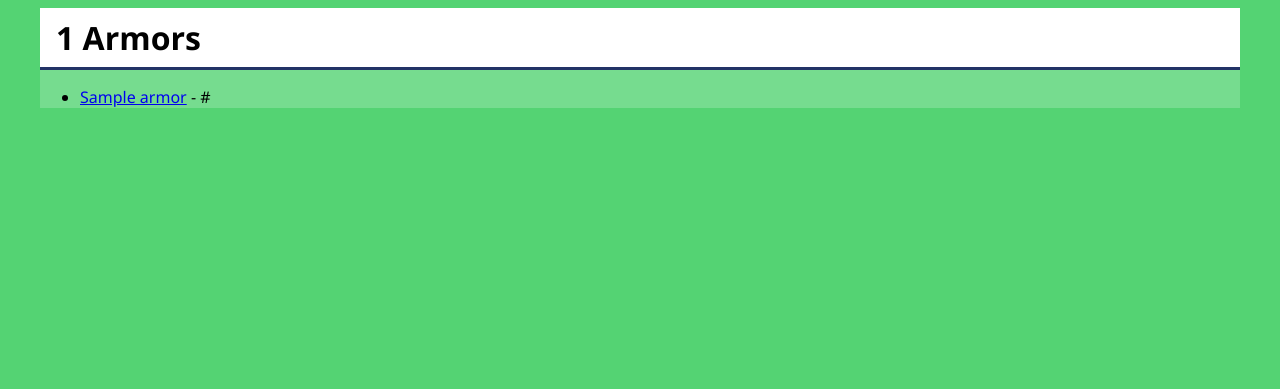
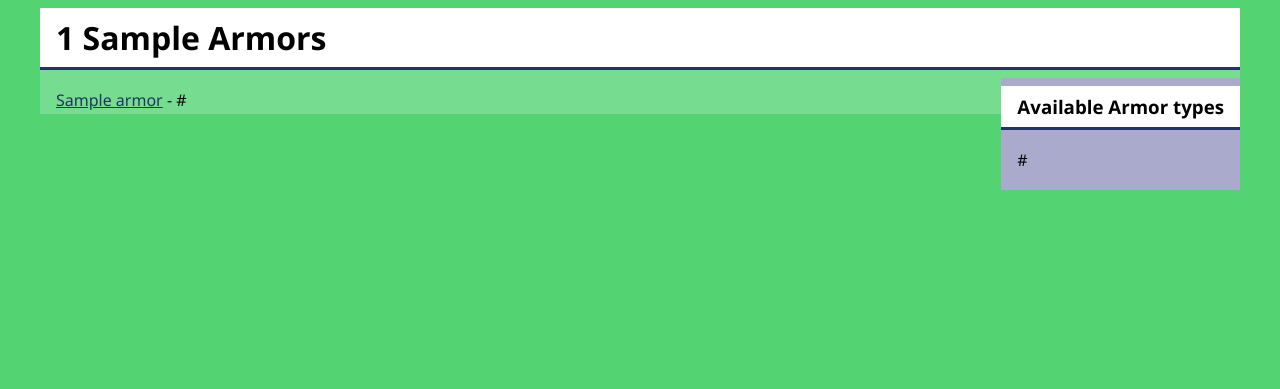
Before and after one commit to ArnoldasKun/Kalve, a Django app: template arsenal/forge/templates/forge/armor_list.html in a window 1280 px wide. Shown: the part 38-427 px from the top of the page. Run offline with Django 3.2, Linux system fonts and the light colour scheme; the template is opened without the code that fills it: most values are stand-ins (such as "Sample title", 1, 10 or a date in 2020).

Commit message:
armor filters, models, views, css, html

```diff
--- a/arsenal/forge/static/forge/css/base.css
+++ b/arsenal/forge/static/forge/css/base.css
@@ -56,3 +56,26 @@ footer .container {
     display: flex;
     align-content: stretch;
 }
+
+.armor_type_filter {
+    float: right;
+    background-color: #aac;
+}
+
+ul {
+    list-style: none;
+    padding: 0;
+}
+
+ul li {
+    padding: 0.2rem 1rem;
+}
+
+ul li a {
+    color: #236;
+    /* display: block; */
+}
+
+ul li:hover {
+    background-color: rgba(255, 255, 255, 0.2);
+}
--- a/arsenal/forge/templates/forge/armor_detail.html
+++ b/arsenal/forge/templates/forge/armor_detail.html
@@ -6,7 +6,7 @@
     {% if object.armor_type %}
         <p>Armor types:
             {% for armor_type in object.armor_type.all %}
-                <span class="armor_type">{{ armor_type }}</span>
+                {{ armor_type.link_filtered_armors }}
             {% endfor %}
         </p>
     {% endif %}
--- a/arsenal/forge/templates/forge/armor_list.html
+++ b/arsenal/forge/templates/forge/armor_list.html
@@ -1,7 +1,17 @@
 {% extends 'forge/base.html' %}
 {% block title %}Armors in {{ block.super }}{% endblock title %}
 {% block content %}
-    <h1>{{ armors_count }} Armors</h1>
+    <h1>{{ books_count }}
+        {% if armor_type %}{{ armor_type }}{% endif %}
+        Armors</h1>
+    <div class="armor_type_filter">
+        <h3>Available Armor types</h3>
+        <ul>
+            {% for filter_armor_type in armor_types %}
+                <li>{{ filter_armor_type.link_filtered_armors }}</li>
+            {% endfor %}
+        </ul>
+    </div>
     <ul>
         {% for armor in armor_list %}
             <li><a href="{% url 'armor' armor.pk %}">{{ armor.title }}</a> - {{ armor.blacksmith.link }}</li>
```
Also changed, not shown: arsenal/forge/models.py (+7 -1 lines), arsenal/forge/views.py (+11 -0 lines).
